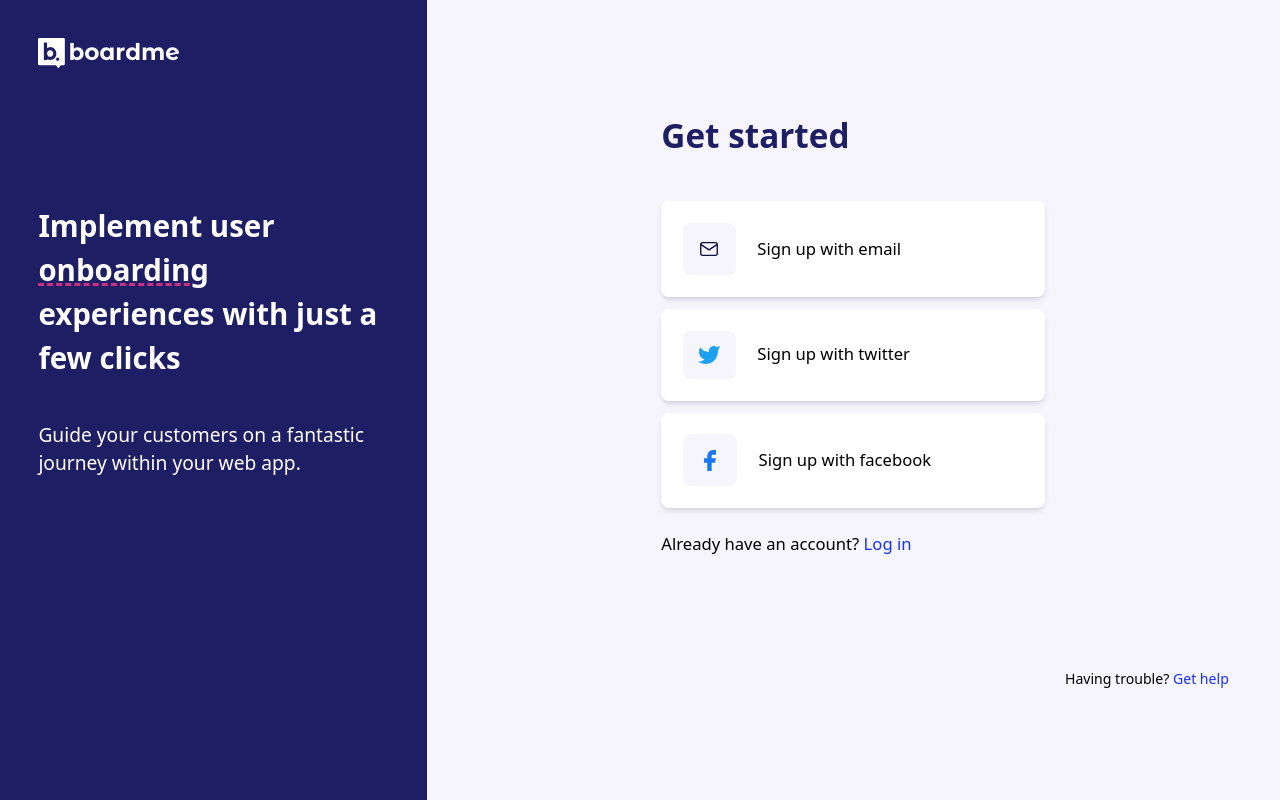
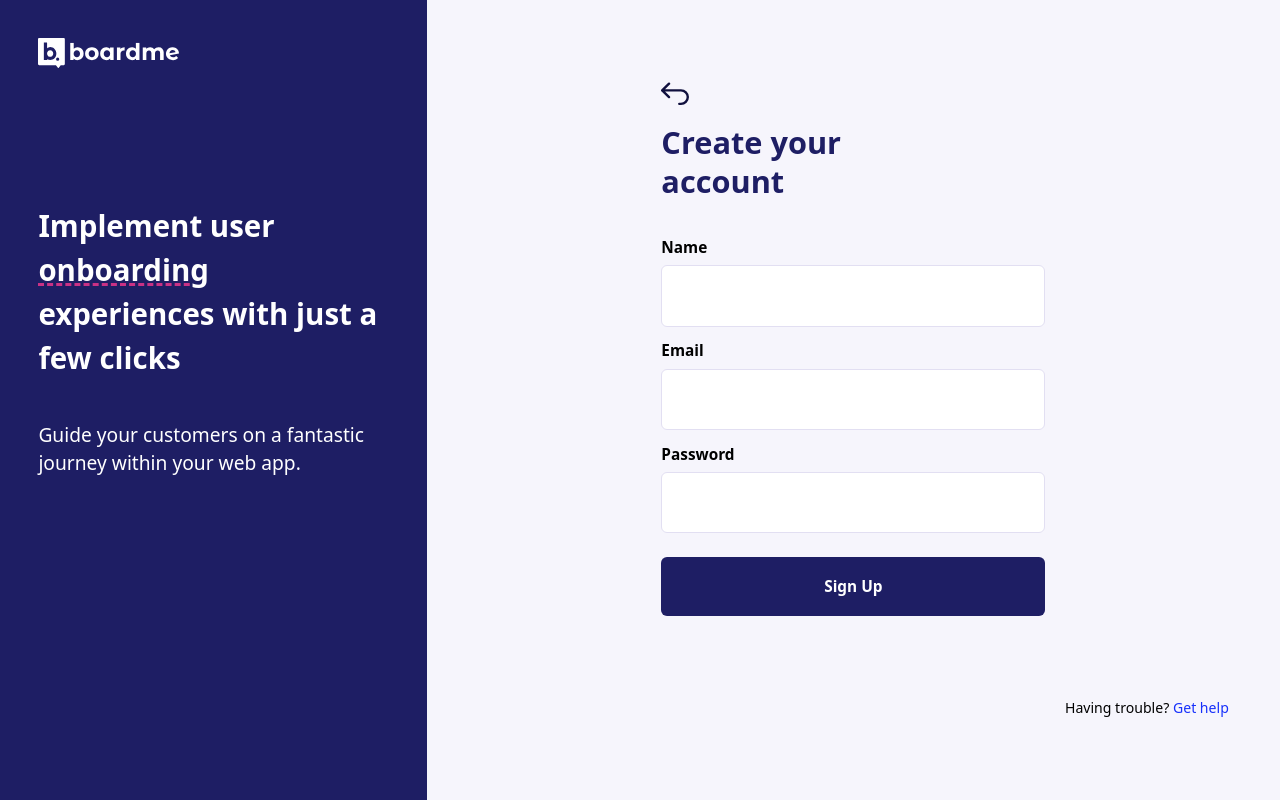
Before and after one commit to mohammadrz003/login-register-system-client_p, a React (Create React App) app: page /register in a window 1280 px wide. Both pictures are taken after a click on the item "Sign up with email". Built offline with nearby package versions, Linux system fonts and the light colour scheme.

Commit message:
adding register form

```diff
--- /dev/null
+++ b/src/components/register/Input.jsx
@@ -0,0 +1,19 @@
+import React from "react";
+
+const Input = (props) => {
+  return (
+    <div className="flex flex-col space-y-[0.8vh]">
+      <label htmlFor={props.name} className="font-bold text-[1.2vw]">
+        {props.label}
+      </label>
+      <input
+        className="bg-white px-[1.6vw] py-[2.2vh] rounded-md outline-none border border-[#E2DFF2] focus:border-palette-dodgerBlue"
+        id={props.name}
+        type={props.type || "text"}
+        name={props.name}
+      />
+    </div>
+  );
+};
+
+export default Input;
--- /dev/null
+++ b/src/components/register/RegisterForm.jsx
@@ -0,0 +1,59 @@
+import React from "react";
+import { Link } from "react-router-dom";
+import backArrowImage from "../../assets/backArrow.svg";
+import Input from "./Input";
+
+const RegisterForm = (props) => {
+  const showRegisterFormHandler = () => {
+    props.onShowRegisterForm(false);
+  };
+
+  const submitHandler = (event) => {
+    event.preventDefault();
+  };
+
+  return (
+    <div className="w-full min-h-screen flex flex-col justify-evenly md:px-[4vw]">
+      <div className="mx-auto w-full max-w-[30vw]">
+        <div className="space-y-[1.5vh]">
+          <button onClick={showRegisterFormHandler}>
+            <img
+              className="w-[2.2vw] h-auto"
+              src={backArrowImage}
+              alt="backArrow"
+            />
+          </button>
+          <h2 className="font-bold lg:text-[2.4vw] leading-tight text-palette-luckyPoint">
+            Create your
+            <br />
+            account
+          </h2>
+        </div>
+        <div className="mt-[4.5vh]">
+          <form onSubmit={submitHandler}>
+            <div className="space-y-[1vw]">
+              <Input label="Name" name="name" />
+              <Input label="Email" name="email" type="email" />
+              <Input label="Password" name="password" type="password" />
+            </div>
+            <button
+              className="w-full text-[1.2vw] mt-[3vh] rounded-md bg-palette-luckyPoint text-white py-[2.2vh] font-bold"
+              type="submit"
+            >
+              Sign Up
+            </button>
+          </form>
+        </div>
+      </div>
+
+      <p className="text-right text-[1.1vw]">
+        Having trouble?{" "}
+        <Link className="text-palette-dodgerBlue" to="/">
+          Get help
+        </Link>
+      </p>
+    </div>
+  );
+};
+
+export default RegisterForm;
--- a/src/components/register/RegisterOptions.jsx
+++ b/src/components/register/RegisterOptions.jsx
@@ -5,7 +5,11 @@ import emailImage from "../../assets/email.svg";
 import twitterImage from "../../assets/twitter.svg";
 import facebookImage from "../../assets/facebook.svg";
 
-const RegisterOptions = () => {
+const RegisterOptions = (props) => {
+  const showRegisterFormHandler = () => {
+    props.onShowRegisterForm(true);
+  };
+
   return (
     <div className="w-full min-h-screen flex flex-col justify-evenly md:px-[4vw]">
       <div className="mx-auto w-full max-w-[30vw]">
@@ -13,7 +17,10 @@ const RegisterOptions = () => {
           Get started
         </h2>
         <ul className="space-y-[1.5vh] mt-[5vh]">
-          <li className="w-full p-[1.7vw] bg-white rounded-lg shadow-md flex space-x-[1.7vw] items-center cursor-pointer">
+          <li
+            onClick={showRegisterFormHandler}
+            className="w-full p-[1.7vw] bg-white rounded-lg shadow-md flex space-x-[1.7vw] items-center cursor-pointer"
+          >
             <span className="inline-block bg-palette-whiteLilac rounded-lg p-[1.2vw]">
               <img className="w-[1.7vw]" src={emailImage} alt="email" />
             </span>
--- a/src/pages/register/Register.jsx
+++ b/src/pages/register/Register.jsx
@@ -1,12 +1,25 @@
-import React from "react";
+import React, { useState } from "react";
 import RegisterOptions from "../../components/register/RegisterOptions";
 import AuthenticateLayout from "../../components/UI/AuthenticateLayout";
+import RegisterForm from "../../components/register/RegisterForm";
 
 const Register = () => {
+  const [isRegisterWithEmail, setIsRegisterWithEmail] = useState(false);
+
+  const changeRegisterWithEmailHandler = (status) => {
+    setIsRegisterWithEmail(status);
+  };
+
   return (
     <AuthenticateLayout>
       <div className="w-full h-full flex items-center">
-        <RegisterOptions />
+        {isRegisterWithEmail ? (
+          <RegisterForm onShowRegisterForm={changeRegisterWithEmailHandler} />
+        ) : (
+          <RegisterOptions
+            onShowRegisterForm={changeRegisterWithEmailHandler}
+          />
+        )}
       </div>
     </AuthenticateLayout>
   );
```
Also changed, not shown: src/assets/backArrow.svg (added).
